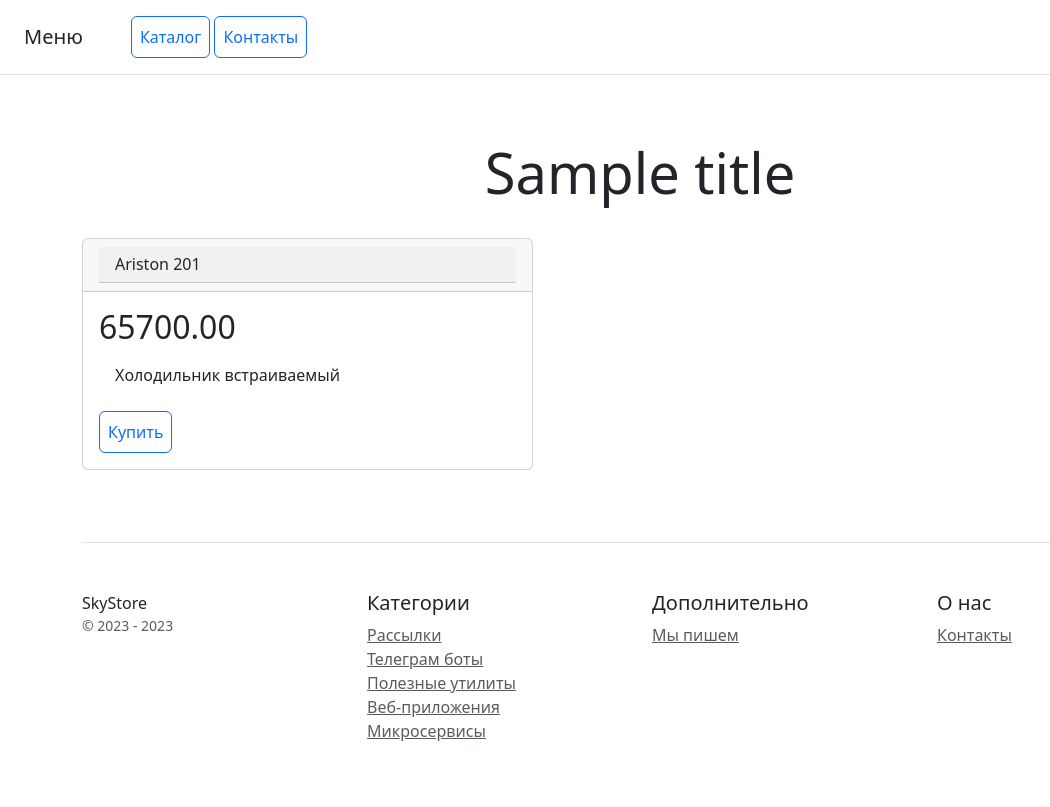
After one commit to dimasimakov1212/homework_19.2, a Django app: template catalog/templates/catalog/product.html in a window 1280 px wide. The commit adds this page. Shown: the whole page, without its empty margins (0-1050 px from the left). Run offline with Django 4.2, Linux system fonts and the light colour scheme; data comes from the database, SQL or seed files in the repository; tables that the repository leaves empty hold one stand-in row (values such as "Sample post"); the template is opened without the code that fills it: values that come from a table or form of the project are taken from there, most other values are stand-ins (such as "Sample title", 1, 10 or a date in 2020); some libraries are stand-ins or nearby versions.

Commit message:
add urls in home.html for transfer into product card product.html

```diff
--- a/catalog/templates/catalog/home.html
+++ b/catalog/templates/catalog/home.html
@@ -13,9 +13,9 @@
         <div class="card-body">
             <h2 class="card-title pricing-card-title">{{ product.product_price }}</h2>
             <ul class="list-unstyled mt-3 mb-4 text-start m-3">
-                <li>{{ product.product_description }}</li>
+                <li>{{ product.product_category }}</li>
             </ul>
-            <button type="button" class="btn btn-lg btn-block btn-outline-primary">Купить</button>
+            <a class="p-2 btn btn-outline-primary" href="{% url 'catalog:product' product_id=product.id %}">Купить</a>
         </div>
     </div>
 </div>
--- /dev/null
+++ b/catalog/templates/catalog/product.html
@@ -0,0 +1,43 @@
+<!doctype html>
+<html lang="en">
+<head>
+    <meta charset="utf-8">
+    <meta name="viewport" content="width=device-width, initial-scale=1">
+    <title>Skystore - {{ title }}</title>
+    <link href="/static/css/bootstrap.min.css" rel="stylesheet">
+</head>
+<body>
+{% include 'catalog/includes/inc_catalog_menu.html' %}
+
+<div class="pricing-header px-3 py-3 pt-md-5 pb-md-4 mx-auto text-center">
+    <h1 class="display-4">{{ title }}</h1>
+</div>
+
+<div class="container">
+    <div class="row text-start">
+        <div class="col-5">
+            <div class="card mb-4 box-shadow">
+                <div class="card-header">
+                    <div class="card-header">
+                        <h6 class="my-0 font-weight-normal">{{ product_info.product_name }}</h6>
+                    </div>
+                </div>
+                <div class="card-body">
+                    <h2 class="card-title pricing-card-title">{{ product_info.product_price }}</h2>
+                    <ul class="list-unstyled mt-3 mb-4 text-start m-3">
+                        <li>{{ product_info.product_description }}</li>
+                    </ul>
+                    <a class="p-2 btn btn-outline-primary">Купить</a>
+                </div>
+            </div>
+        </div>
+
+
+    </div>
+
+    {% include 'catalog/includes/inc_catalog_bottom.html' %}
+</div>
+
+<script src="/static/js/bootstrap.bundle.min.js"></script>
+</body>
+</html>
--- a/catalog/urls.py
+++ b/catalog/urls.py
@@ -1,6 +1,7 @@
 from django.urls import path
 
-from catalog.views import index, contact, product_show
+from catalog import views
+from catalog.views import index, contact, product_show, product
 from main.apps import MainConfig
 
 app_name = MainConfig.name
@@ -9,5 +10,8 @@ urlpatterns = [
     path('', product_show, name='home'),
     # path('', index),
     path('contacts/', contact, name='contacts'),
+    path('product/', product, name='product'),
+    path(r'^objects/(?P<product_id>\w+)/$', product, name='product'),
+    # path('<int:product_id/catalog/', product, name='product'),
 
 ]
```
Also changed, not shown: catalog/views.py (+18 -12 lines).
